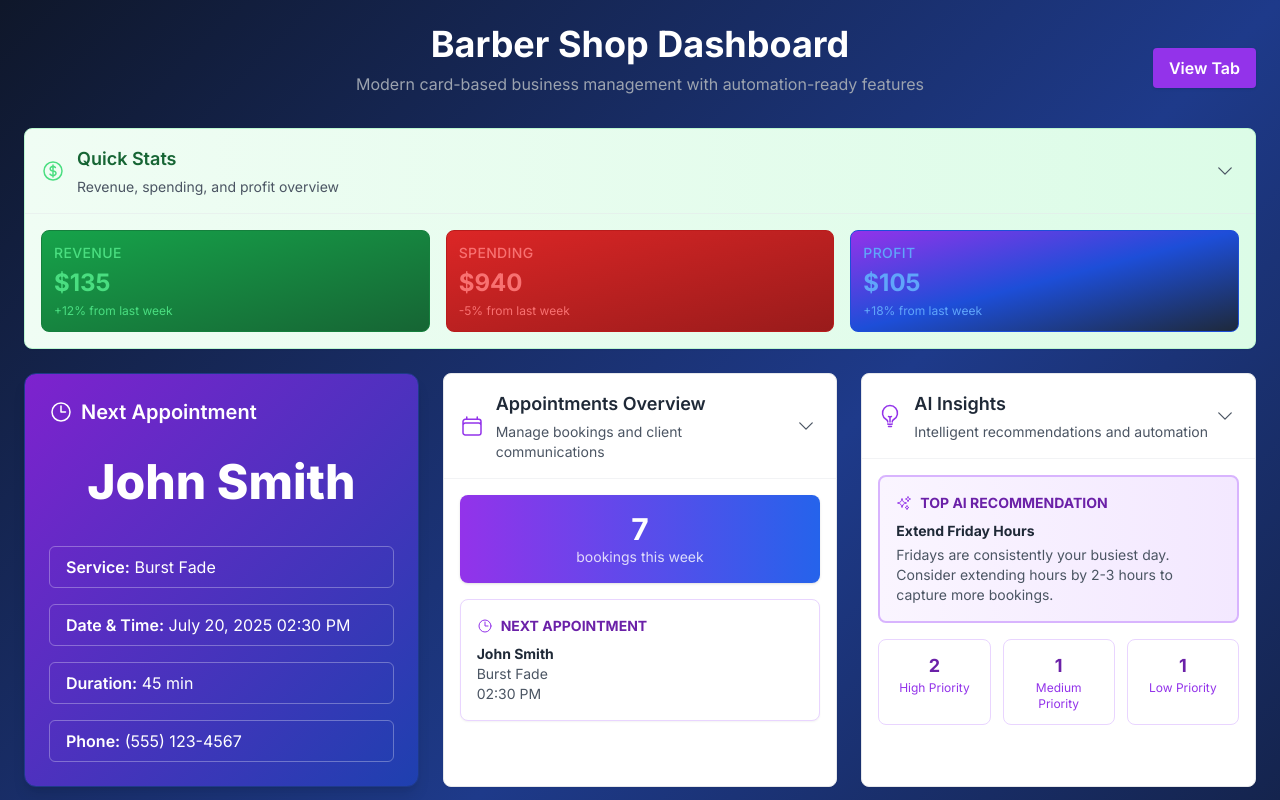
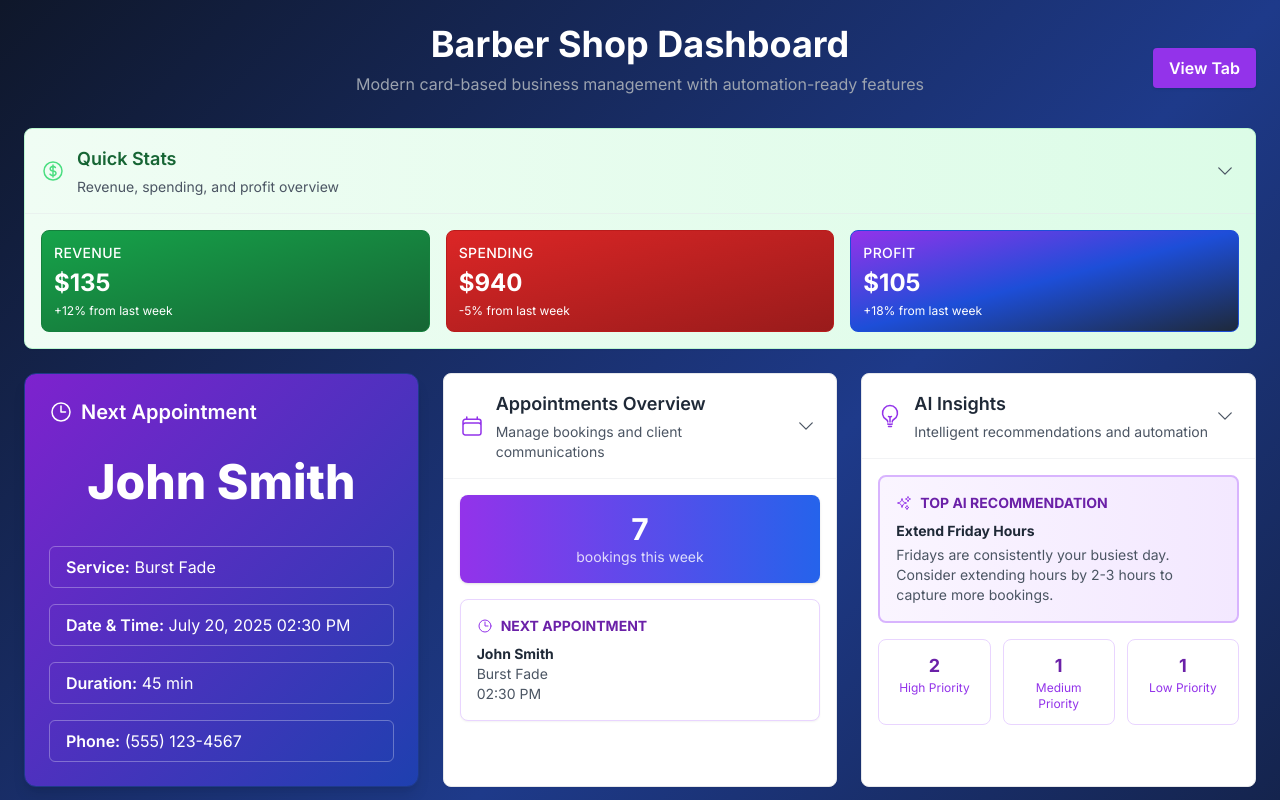
Before and after one commit to acheema5/JC-Dashboard, a Next.js app: page / in a window 1280 px wide. Shown: the top 800 px of the page. Built offline with nearby package versions, Linux system fonts and the light colour scheme.

Commit message:
Changed quick stats styling

```diff
--- a/app/components/QuickStats.tsx
+++ b/app/components/QuickStats.tsx
@@ -16,7 +16,7 @@ export function QuickStats({ revenue, spending, profit }: QuickStatsProps) {
         <div className="text-center">
           <h3 className="text-sm font-medium uppercase tracking-wide">Revenue</h3>
           <p className="text-3xl font-bold mt-2">${revenue.toLocaleString()}</p>
-          <p className="text-sm text-green-100 mt-1">+12% from last week</p>
+          <p className="text-sm text-white-100 mt-1">+12% from last week</p>
         </div>
       </Card>
 
--- a/app/components/QuickStatsCard.tsx
+++ b/app/components/QuickStatsCard.tsx
@@ -33,7 +33,7 @@ export function QuickStatsCard({
     revenue: {
       value: revenue,
       change: revenueChange,
-      textColor: 'text-green-400',
+      textColor: 'text-white-400',
       bgColor: 'bg-gradient-to-br from-green-600 to-green-800',
       borderColor: 'border-green-700',
       icon: <CurrencyDollarIcon className="h-6 w-6 text-green-400" />,
@@ -41,7 +41,7 @@ export function QuickStatsCard({
     spending: {
       value: spending,
       change: spendingChange,
-      textColor: 'text-red-400',
+      textColor: 'text-white-400',
       bgColor: 'bg-gradient-to-br from-red-600 to-red-800',
       borderColor: 'border-red-700',
       icon: <ArrowTrendingDownIcon className="h-6 w-6 text-red-400" />,
@@ -49,7 +49,7 @@ export function QuickStatsCard({
     profit: {
       value: profit,
       change: profitChange,
-      textColor: 'text-blue-400',
+      textColor: 'text-white-400',
       bgColor: 'bg-gradient-to-br from-purple-600 via-blue-700 to-slate-800',
       borderColor: 'border-blue-700',
       icon: <ArrowTrendingUpIcon className="h-6 w-6 text-blue-400" />,
```
